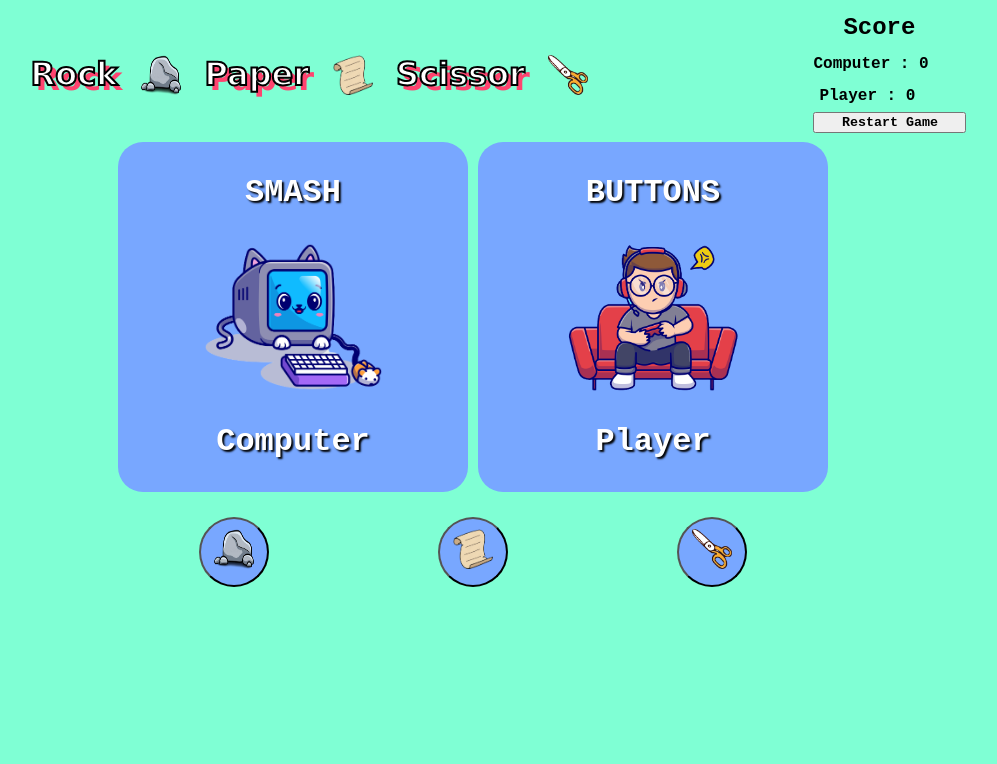
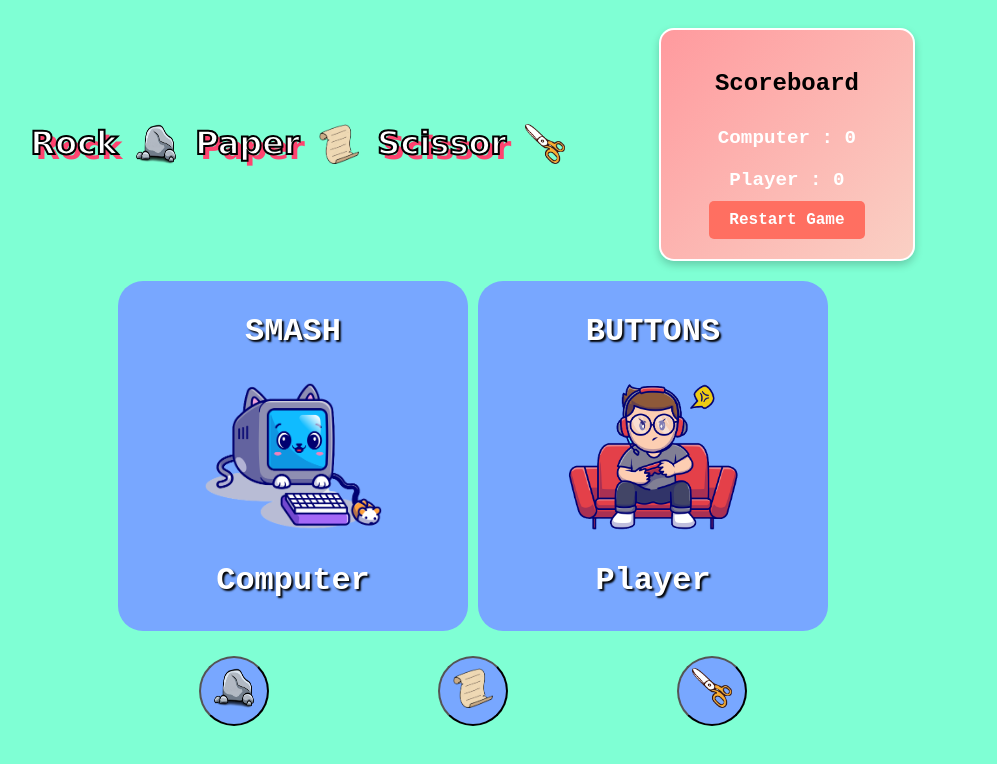
Before and after one commit to gangadharrr/Rock-Paper-Scissor-Game, a plain HTML site: page index.html in a window 1280 px wide. Shown: the whole page, without its empty margins (167-1164 px from the left). Drawn offline with Linux system fonts and the light colour scheme.

Commit message:
Redesigned the scorecard with improved layout and styling on redesign-scorecard branch

```diff
--- a/assets/css/style.css
+++ b/assets/css/style.css
@@ -82,21 +82,36 @@ body{
 {
     display: flex;
     flex-direction: column;
-    justify-content: flex-end;
-    align-items: flex-end;
-    align-content: flex-end;
-    line-height: 1%;
-    margin-bottom:1%;
-    height:50%;
+    justify-content: center;
+    align-items: center;
+    background: linear-gradient(135deg, #ff9a9e, #fad0c4);
+    border: 2px solid #fff;
+    border-radius: 15px;
+    box-shadow: 0 4px 8px rgba(0, 0, 0, 0.2);
+    padding: 20px;
+    margin: 20px auto;
+    width: 300px;
+    text-align: center;
 }
 .score p{
     font-weight: bold;
-    line-height: 1%;
-    width: 150%;
+    font-size: 1.2rem;
+    color: #fff;
+    margin: 10px 0;
 }
 .score button{
     font-weight: bold;
-    width: 150%;
+    font-size: 1rem;
+    color: #fff;
+    background-color: #ff6f61;
+    border: none;
+    border-radius: 5px;
+    padding: 10px 20px;
+    cursor: pointer;
+    transition: background-color 0.3s ease;
+}
+.score button:hover {
+    background-color: #ff3b2f;
 }
 h1{
     font-size: xx-large;
--- a/index.html
+++ b/index.html
@@ -12,20 +12,12 @@
             </div>
 
         <nav>
-            <div class="score">
-                <div>
-                    <h2>Score</h4>
-                </div>
-                <div>
-                    <p id="computer-score-result">Computer : 0</p>
-                </div>
-                <div>
-                    <p id="player-score-result">Player : 0</p>
-                </div>
-                <div>
-                    <button onclick="restartGame()">Restart Game</button>
-                </div>
-            </div>
+<div class="score">
+    <h2>Scoreboard</h2>
+    <p id="computer-score-result">Computer: 0</p>
+    <p id="player-score-result">Player: 0</p>
+    <button onclick="restartGame()">Restart Game</button>
+</div>
             <h1>Rock <img src="assets/images/rock.png" />  Paper <img src="assets/images/paper.png" /> Scissor <img src="assets/images/scissors.png" /></h1>
         </nav>
 
```
